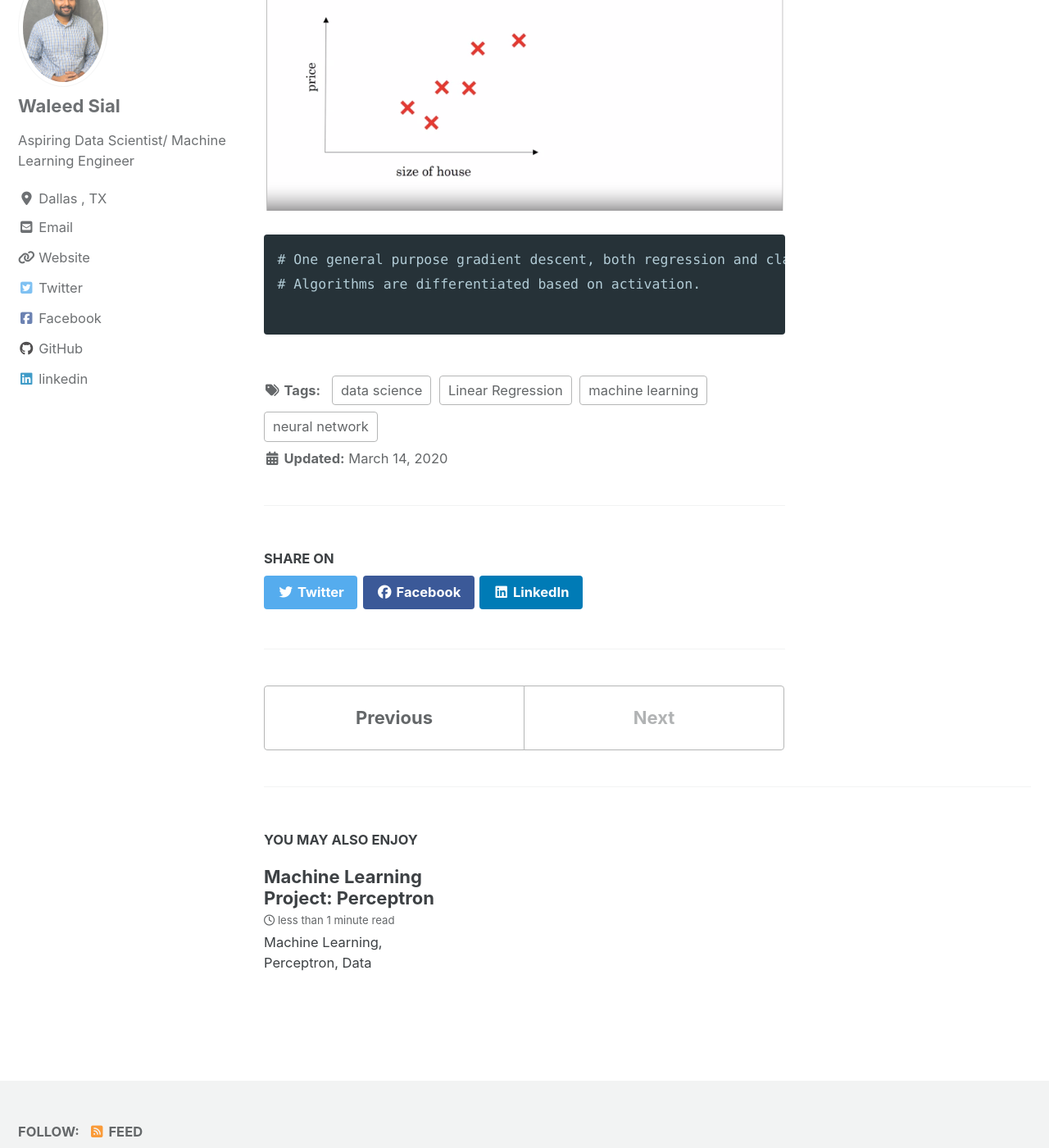
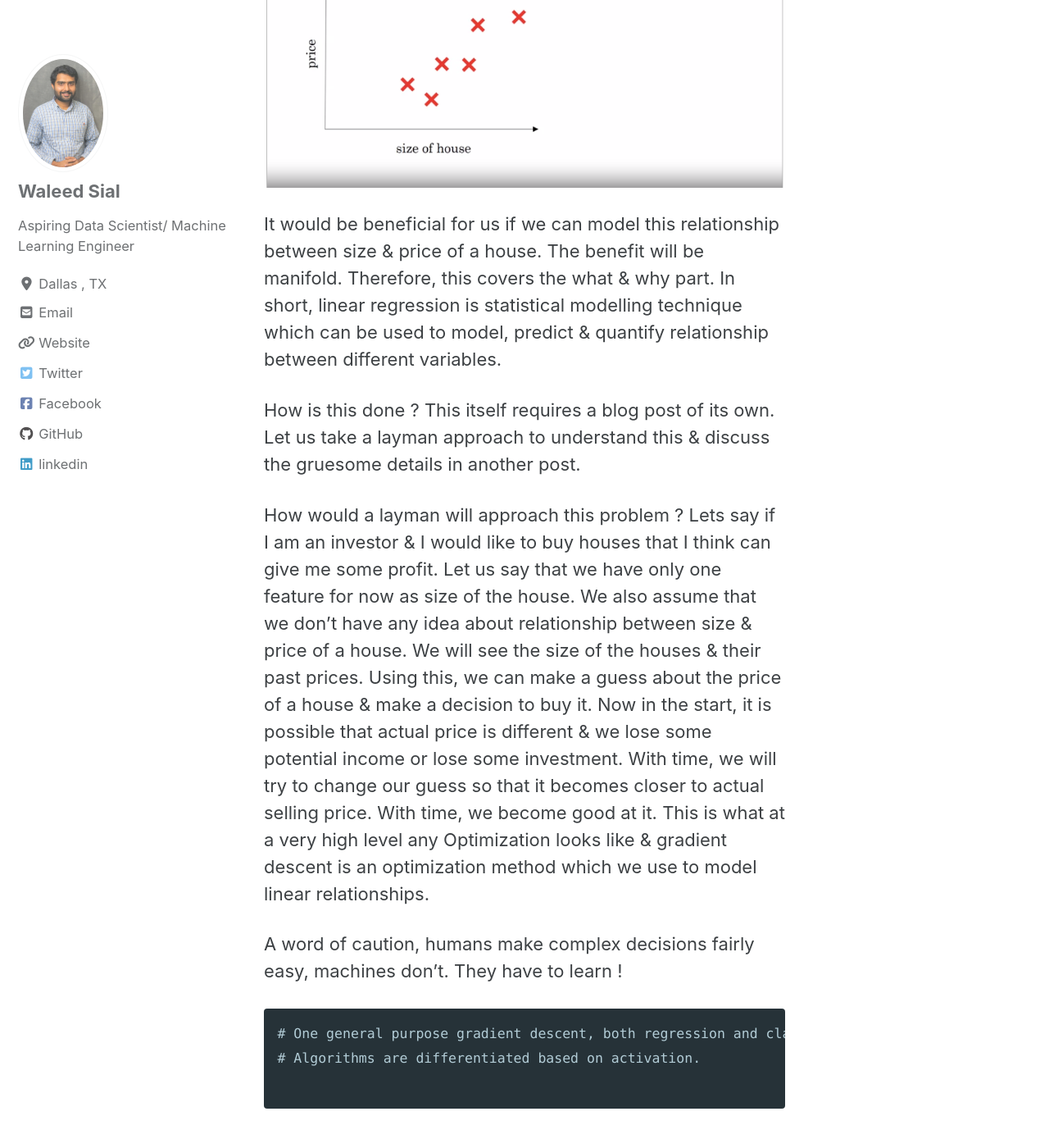
Before and after one commit to waleedsial/waleedsial.github.io, a Jekyll site: the page built from _posts/2018-01-28-linear.md, in a window 1280 px wide and 1400 px high, scrolled down 1604 px. Shown: the whole window at 82% size. Built offline with Jekyll 4.4.1, drawn with Linux system fonts in a browser that asks for light colours; cached includes are drawn as plain includes; nearby versions of some CDN libraries; some of the changed text lies outside the part shown.

Commit message:
linear_4

```diff
--- a/_posts/2018-01-28-linear.md
+++ b/_posts/2018-01-28-linear.md
@@ -39,8 +39,27 @@ This blog covers following features:
 # Linear Regression : What, why & How ?
 
 Linear regression is a statistical method which we employ to model a relationship between variables. We shall take a simple example of housing prices where we have a general idea that if a house is bigger than its price will be higher than other houses given all other factors remain constant.
+![ Price & Size Relation ](/images/linear/HS.png)
 
-![ Price & Size Relation ](/images/linear/HS.png)
+It would be beneficial for us if we can model this relationship between size & price of a house. The benefit will be manifold. Therefore, this covers the what & why part. In short, linear regression is statistical modelling technique which can be used to model, predict & quantify relationship between different variables.
+
+How is this done ?
+This itself requires a blog post of its own. Let us take a layman approach to understand this & discuss the gruesome details in another post.
+
+How would a layman will approach this problem ?
+Lets say if I am an investor & I would like to buy houses that I think can give me some profit. Let us say that we have only one feature for now as
+size of the house. We also assume that we don't have any idea about relationship between size & price of a house.
+We will see the size of the houses & their past prices. Using this, we can make a guess about the price of a house & make a decision to buy it.
+Now in the start, it is possible that actual price is different & we lose some potential income or lose some investment.
+With time, we will try to change our guess so that it becomes closer to actual selling price. With time, we become good at it.
+This is what at a very high level any Optimization looks like & gradient descent is an optimization method which we use to model linear relationships.
+
+
+
+A word of caution, humans make complex decisions fairly easy, machines don't. They have to learn !
+
+
+
 
 
 
```
